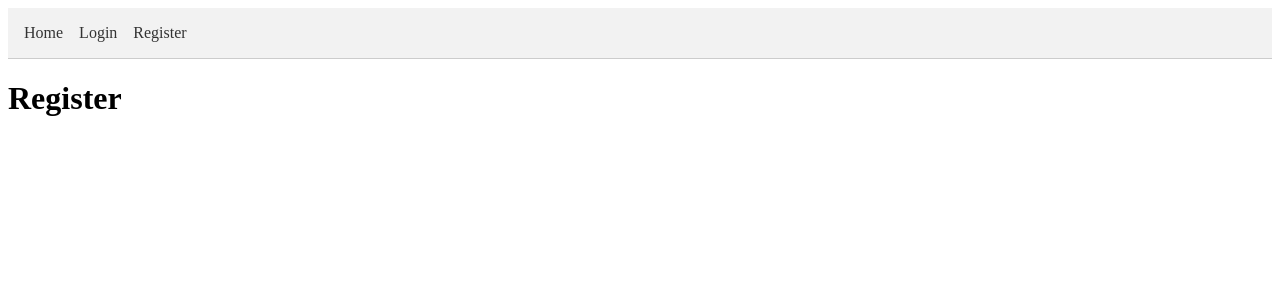
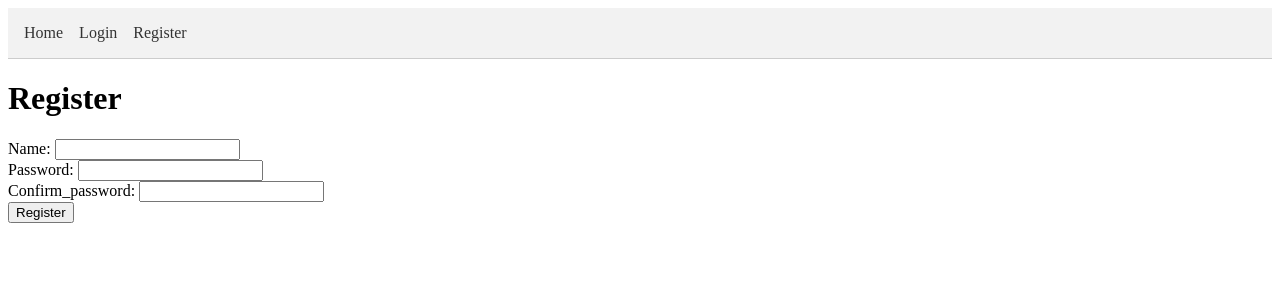
Before and after one commit to Vasuuu641/Pets, a SvelteKit app: page /register in a window 1280 px wide. Shown: the top 300 px of the page. Built offline with nearby package versions, Linux system fonts and the light colour scheme.

Commit message:
Updated registration frontend
Created the registration form for the user to sign into. Called the server from the backend to enable the form to work.

```diff
--- a/src/routes/(frontend)/register/+page.svelte
+++ b/src/routes/(frontend)/register/+page.svelte
@@ -1,13 +1,67 @@
 <script lang="ts">
 	import { goto } from '$app/navigation';
+    import { currentUser } from '$lib/stores';
+
+    let name = '';
+    let password = '';
+    let confirm_password = '';
+    let error = '';
 
 	async function handleRegister() {
-		// NOTE: you have to confirm the password
-		// NOTE: if the registration is successful sign-in the user automatically and redirect them to /dashboard
-	}
+        try {
+            if(password !== confirm_password){
+                error = "Passwords don't match. Re - enter password";
+                password = '';
+                confirm_password = '';
+                return;
+            }
+
+            const res = await fetch('/api/auth/register', {
+                method: 'POST',
+                headers: { 'Content-Type': 'application/json' },
+                body: JSON.stringify({ name, password })
+            });
+
+            const data = await res.json();
+
+            if (!res.ok) {
+                error = data.error || 'Registration failed';
+                return;
+            }
+
+            // Redirect to dashboard if registration successful
+            currentUser.set(data.user);
+            goto('/dashboard');
+        } catch (err) {
+            console.error(err);
+            error = 'An error occurred during registration.';
+        }
+    }
+
 </script>
 
 <h1>Register</h1>
 
+{#if error}
+    <p style="color: red;">{error}</p>
+{/if}
 
-<!--register form here-->
+<form on:submit|preventDefault={handleRegister}>
+
+    <div>
+        <label for="name">Name:</label>
+        <input id="name" type="text" bind:value={name} required />
+    </div>
+
+    <div>
+        <label for="password">Password:</label>
+        <input id="password" type="password" bind:value={password} required />
+    </div>
+
+    <div>
+        <label for="confirm-password">Confirm_password:</label>
+        <input id="confirm-password" type="password" bind:value={confirm_password} required />
+    </div>
+
+    <button type="submit">Register</button>
+</form>
```
